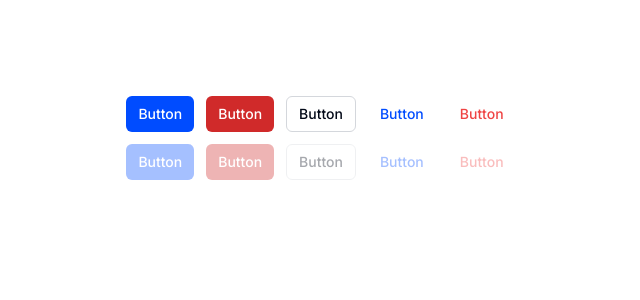
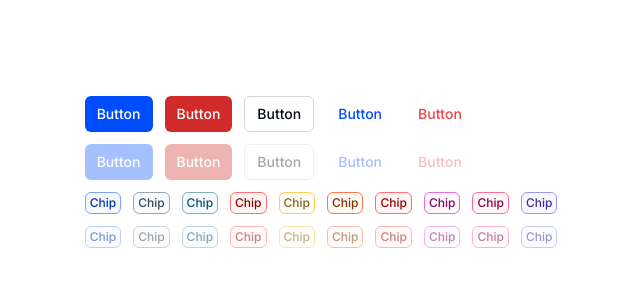
Before and after one commit to nathanAtActiveCampaign/button-demo, a Next.js app: page / in a window 1280 px wide. Shown: the top 300 px of the page, without its empty margins (319-959 px from the left). Built offline with nearby package versions, Linux system fonts and the light colour scheme.

Commit message:
chip styles

```diff
--- a/src/components/ui/button.tsx
+++ b/src/components/ui/button.tsx
@@ -73,6 +73,8 @@ const buttonVariants = cva([block, typography, focus, disabled, misc], {
   },
 });
 
+export type buttonVariantsType = typeof buttonVariants;
+
 export interface ButtonProps
   extends React.ButtonHTMLAttributes<HTMLButtonElement>,
     VariantProps<typeof buttonVariants> {
--- /dev/null
+++ b/src/components/ui/chip.tsx
@@ -0,0 +1,159 @@
+import * as React from "react";
+import { Slot } from "@radix-ui/react-slot";
+import { cva, type VariantProps } from "class-variance-authority";
+
+import { cn } from "@/lib/utils";
+
+// Shared
+const typography = "whitespace-nowrap text-xs font-medium";
+const block = "inline-flex items-center justify-center rounded-md px-1 py-0.5";
+const border = "border border-solid";
+const focus =
+  "ring-offset-background focus-visible:outline-none focus-visible:ring-1 focus-visible:ring-offset-1 focus-visible:ring-[var(--acBlue-700)]";
+const disabled =
+  "disabled:opacity-50 disabled:pointer-events-none disabled:cursor-not-allowed";
+const misc = "transition-colors";
+
+export const flavors: (
+  | "midnight"
+  | "dusk"
+  | "moss"
+  | "midday"
+  | "dawn"
+  | "strawberry"
+  | "maroon"
+  | "magenta"
+  | "lavender"
+  | "ac-blue"
+)[] = [
+  "ac-blue",
+  "midnight",
+  "dusk",
+  "moss",
+  "midday",
+  "dawn",
+  "strawberry",
+  "maroon",
+  "magenta",
+  "lavender",
+];
+
+const acBlue = `
+  bg-[var(--acBlue-100)]
+  text-[var(--acBlue-800)]
+  border-[var(--acBlue-500)]
+  hover:bg-[var(--acBlue-300)]
+  hover:text-[var(--acBlue-1000)]
+`;
+
+const midnight = `
+  bg-[var(--midnight-100)]
+  text-[var(--midnight-800)]
+  border-[var(--midnight-500)]
+  hover:bg-[var(--midnight-300)]
+  hover:text-[var(--midnight-1000)]
+`;
+
+const dusk = `
+  bg-[var(--dusk-100)]
+  text-[var(--dusk-800)]
+  border-[var(--dusk-500)]
+  hover:bg-[var(--dusk-300)]
+  hover:text-[var(--dusk-1000)]
+`;
+
+const moss = `
+  bg-[var(--strawberry-100)]
+  text-[var(--strawberry-800)]
+  border-[var(--strawberry-500)]
+  hover:bg-[var(--strawberry-300)]
+  hover:text-[var(--strawberry-1000)]
+`;
+
+const midday = `
+  bg-[var(--midday-100)]
+  text-[var(--midday-800)]
+  border-[var(--midday-500)]
+  hover:bg-[var(--midday-300)]
+  hover:text-[var(--midday-1000)]
+`;
+
+const dawn = `
+  bg-[var(--dawn-100)]
+  text-[var(--dawn-800)]
+  border-[var(--dawn-500)]
+  hover:bg-[var(--dawn-300)]
+  hover:text-[var(--dawn-1000)]
+`;
+
+const strawberry = `
+  bg-[var(--strawberry-100)]
+  text-[var(--strawberry-800)]
+  border-[var(--strawberry-500)]
+  hover:bg-[var(--strawberry-300)]
+  hover:text-[var(--strawberry-1000)]
+`;
+
+const maroon = `
+  bg-[var(--maroon-100)]
+  text-[var(--maroon-800)]
+  border-[var(--maroon-500)]
+  hover:bg-[var(--maroon-300)]
+  hover:text-[var(--maroon-1000)]
+`;
+
+const magenta = `
+  bg-[var(--magenta-100)]
+  text-[var(--magenta-800)]
+  border-[var(--magenta-500)]
+  hover:bg-[var(--magenta-300)]
+  hover:text-[var(--magenta-1000)]
+`;
+
+const lavender = `
+  bg-[var(--lavender-100)]
+  text-[var(--lavender-800)]
+  border-[var(--lavender-500)]
+  hover:bg-[var(--lavender-300)]
+  hover:text-[var(--lavender-1000)]
+`;
+
+const chipVariants = cva([block, border, typography, focus, disabled, misc], {
+  variants: {
+    /** this is an annotatino */
+    flavor: {
+      "ac-blue": acBlue,
+      midnight,
+      dusk,
+      moss,
+      midday,
+      dawn,
+      strawberry,
+      maroon,
+      magenta,
+      lavender,
+    },
+  },
+  defaultVariants: {
+    flavor: "ac-blue",
+  },
+});
+
+export interface ChipProps
+  extends React.ButtonHTMLAttributes<HTMLButtonElement>,
+    VariantProps<typeof chipVariants> {}
+
+const Chip = React.forwardRef<HTMLButtonElement, ChipProps>(
+  ({ className, flavor, ...props }, ref) => {
+    return (
+      <button
+        className={cn(chipVariants({ flavor, className }))}
+        ref={ref}
+        {...props}
+      />
+    );
+  }
+);
+Chip.displayName = "Chip";
+
+export { Chip, chipVariants };
--- a/src/pages/index.tsx
+++ b/src/pages/index.tsx
@@ -1,11 +1,12 @@
 import Image from "next/image";
 import { Inter } from "next/font/google";
-import { Button } from "@/components/ui/button";
+import { Button, buttonVariantsType } from "@/components/ui/button";
 import {
   figmaColorsFlatObject,
   figmaColorsCssVars,
   figmaColorsThemeObject,
 } from "@/figma/util-color";
+import { Chip, flavors } from "@/components/ui/chip";
 
 // tokens
 // round rgba
@@ -27,6 +28,15 @@ const inter = Inter({ subsets: ["latin"] });
 export default function Home() {
   console.log("vars", figmaColorsFlatObject);
   console.log("css", figmaColorsCssVars);
+
+  const buttonVariants: (
+    | "fill"
+    | "fill-destructive"
+    | "outline"
+    | "ghost"
+    | "ghost-destructive"
+  )[] = ["fill", "fill-destructive", "outline", "ghost", "ghost-destructive"];
+
   return (
     <main
       className={`flex min-h-screen flex-col items-center justify-between p-24 ${inter.className}`}
@@ -34,29 +44,34 @@ export default function Home() {
       <div className="flex flex-col gap-3">
         {/* layout styles */}
         <div className="flex flex-row gap-3">
-          <Button variant="fill">Button</Button>
-          <Button variant="fill-destructive">Button</Button>
-          <Button variant="outline">Button</Button>
-          <Button variant="ghost">Button</Button>
-          <Button variant="ghost-destructive">Button</Button>
+          {buttonVariants.map((x, i) => (
+            <Button key={i} variant={x}>
+              Button
+            </Button>
+          ))}
         </div>
         <div className="flex flex-row gap-3">
-          <Button disabled variant="fill">
-            Button
-          </Button>
-          <Button disabled variant="fill-destructive">
-            Button
-          </Button>
-          <Button disabled variant="outline">
-            Button
-          </Button>
-          <Button disabled variant="ghost">
-            Button
-          </Button>
-          <Button disabled variant="ghost-destructive">
-            Button
-          </Button>
+          {buttonVariants.map((x, i) => (
+            <Button key={i} variant={x} disabled>
+              Button
+            </Button>
+          ))}
         </div>
+        <div className="flex flex-row gap-3">
+          {flavors.map((x, i) => (
+            <Chip key={i} flavor={x}>
+              Chip
+            </Chip>
+          ))}
+        </div>
+        <div className="flex flex-row gap-3">
+          {flavors.map((x, i) => (
+            <Chip key={i} flavor={x} disabled>
+              Chip
+            </Chip>
+          ))}
+        </div>
+
         {/* <div className="flex gap-3">
           <Button>Fill</Button>
           <Button>Hover</Button>
```
